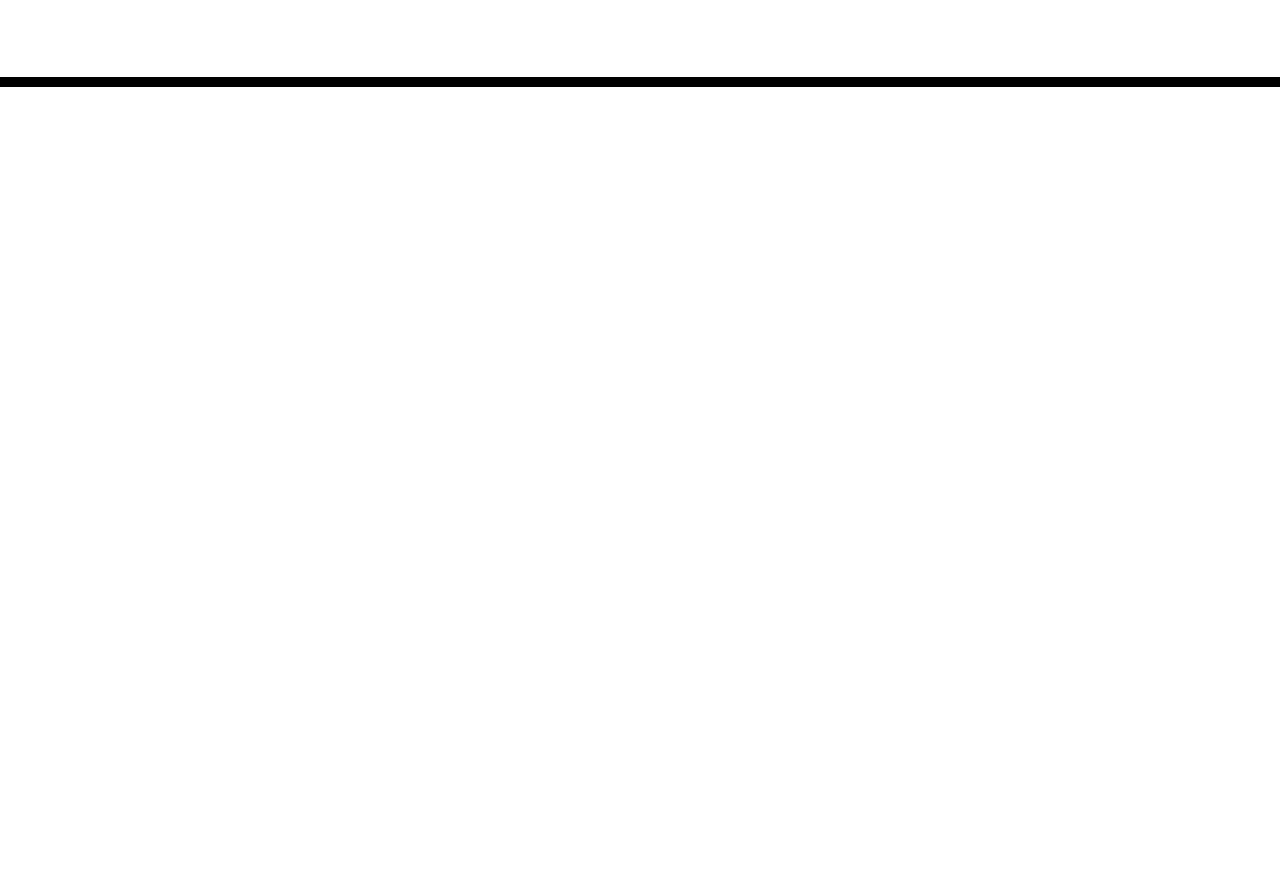
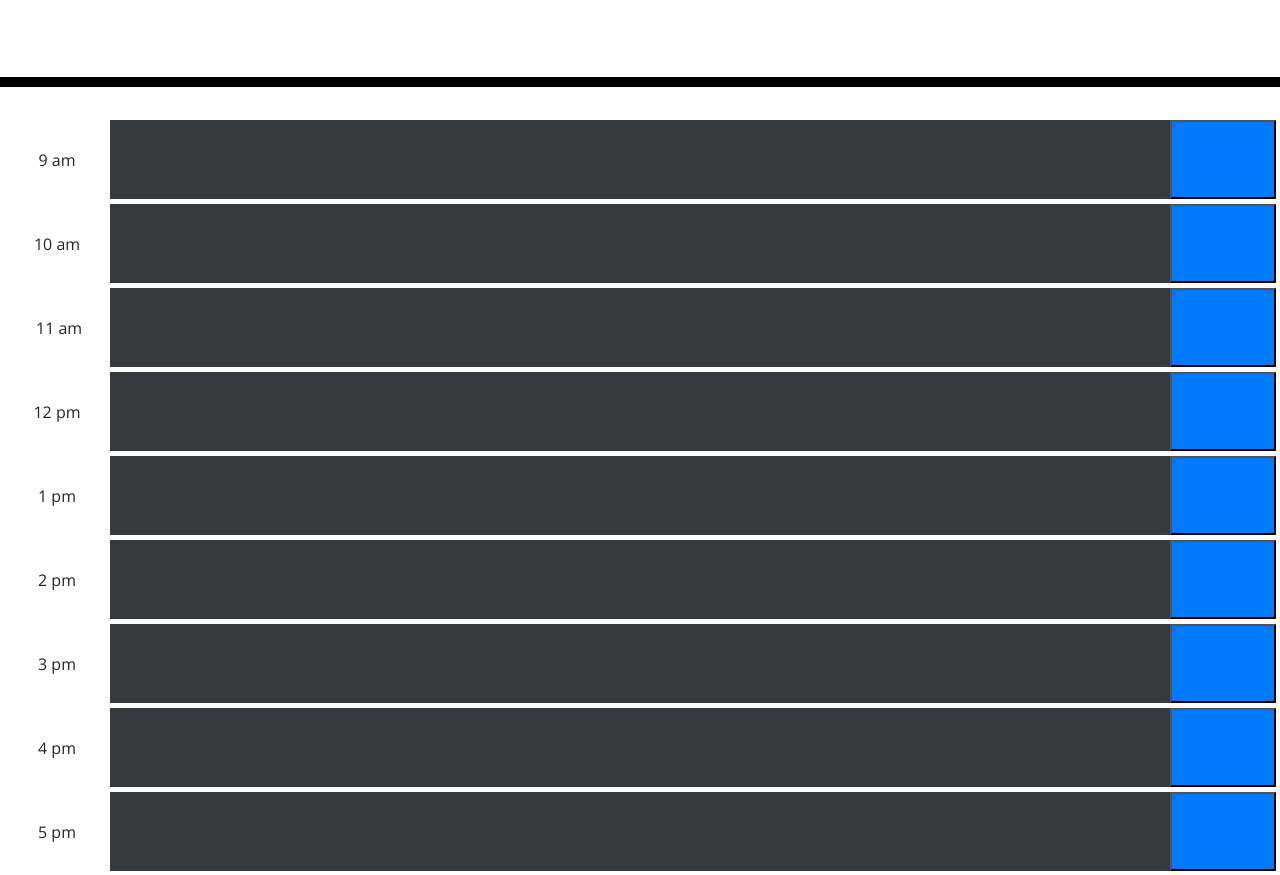
Before and after one commit to Konopie/Day-Scheduler, a plain HTML site: page Develop/index.html in a window 1280 px wide. Shown: the part 181-1056 px from the top of the page. Before the commit the page ends 800 px from the top, so only its background shows below. Drawn offline with nearby package versions, Linux system fonts and the light colour scheme.

Commit message:
basic framework

```diff
--- a/Develop/index.html
+++ b/Develop/index.html
@@ -31,6 +31,60 @@
     <div class="container">
       <!-- Timeblocks go here -->
     </div>
+    <!-- 9 am -->
+    <sections class="m-1 row justify-content-around">
+      <div class="col-1 text-center align-self-center">9 am</div>
+      <div class="col-10 bg-dark"></div>
+      <button class="col-1 bg-primary"></button>
+    </sections>
+    <!-- 10 am -->
+    <sections class="m-1 row justify-content-around">
+      <div class="col-1 text-center align-self-center">10 am</div>
+      <div class="col-10 bg-dark"></div>
+      <button class="col-1 bg-primary"></button>
+    </sections>
+    <!-- 11 am -->
+    <sections class="m-1 row justify-content-around">
+      <div class="col-1 text-center align-self-center"> 11 am</div>
+      <div class="col-10 bg-dark"></div>
+      <button class="col-1 bg-primary"></button>
+    </sections>
+    <!-- 12 pm -->
+    <sections class="m-1 row justify-content-around">
+      <div class="col-1 text-center align-self-center">12 pm</div>
+      <div class="col-10 bg-dark"></div>
+      <button class="col-1 bg-primary"></button>
+    </sections>
+    <!-- 1 pm -->
+    <sections class="m-1 row justify-content-around">
+      <div class="col-1 text-center align-self-center">1 pm</div>
+      <div class="col-10 bg-dark"></div>
+      <button class="col-1 bg-primary"></button>
+    </sections>
+    <!-- 2 pm -->
+    <sections class="m-1 row justify-content-around">
+      <div class="col-1 text-center align-self-center">2 pm</div>
+      <div class="col-10 bg-dark"></div>
+      <button class="col-1 bg-primary"></button>
+    </sections>
+    <!-- 3 pm -->
+    <sections class="m-1 row justify-content-around">
+      <div class="col-1 text-center align-self-center">3 pm</div>
+      <div class="col-10 bg-dark"></div>
+      <button class="col-1 bg-primary"></button>
+    </sections>
+    <!-- 4 pm -->
+    <sections class="m-1 row justify-content-around">
+      <div class="col-1 text-center align-self-center">4 pm</div>
+      <div class="col-10 bg-dark"></div>
+      <button class="col-1 bg-primary"></button>
+    </sections>
+    <!-- 5 pm -->
+    <sections class="m-1 row justify-content-around">
+      <div class="col-1 text-center align-self-center">5 pm</div>
+      <div class="col-10 bg-dark"></div>
+      <button class="col-1 bg-primary"></button>
+    </sections>
 
     <script src="https://code.jquery.com/jquery-3.4.1.min.js"></script>
     <script src="https://cdnjs.cloudflare.com/ajax/libs/moment.js/2.24.0/moment.min.js"></script>
```
Also changed, not shown: Develop/script.js (added).
